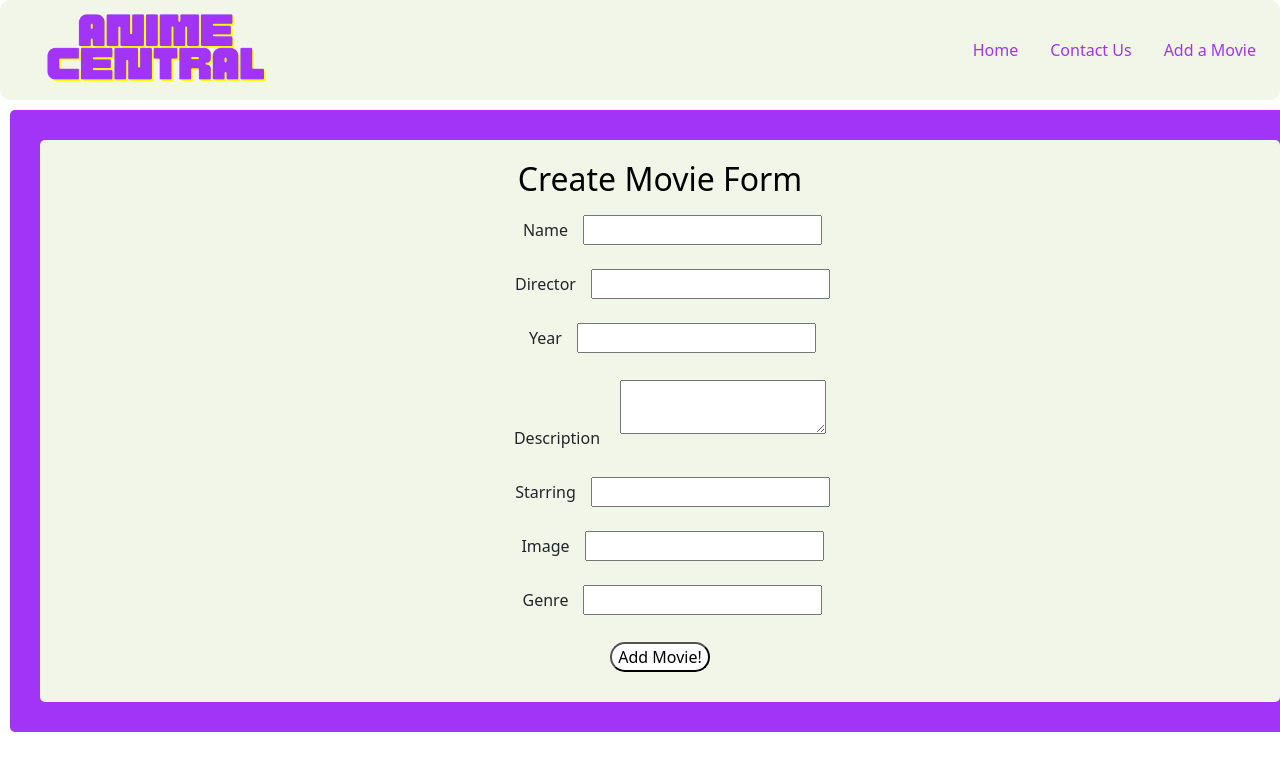
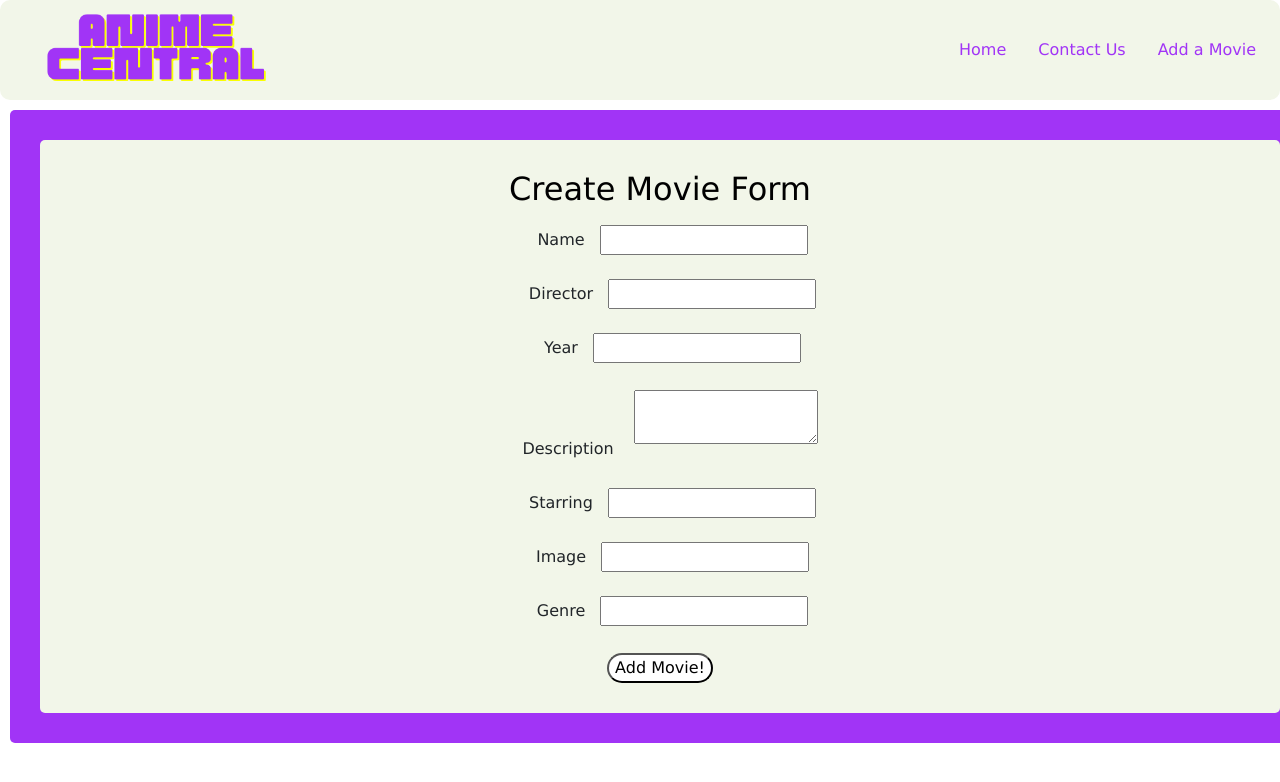
Before and after one commit to sdnw/anime-movie-app, a React (Create React App) app: page /createmovieform in a window 1280 px wide. Shown: the top 782 px of the page. Built offline with nearby package versions, Linux system fonts and the light colour scheme; data requests are answered from the project's data file.

Commit message:
font adjustments

```diff
--- a/src/index.css
+++ b/src/index.css
@@ -7,7 +7,6 @@
     margin: auto;
     padding: 2rem;
   }
-
   .searchTerm {
     text-align: center;
     width: 50%;
@@ -17,13 +16,16 @@
     border-radius: 3px;
     outline: none;
     font-size: 1rem;
+    font-family:'Lucida Sans', 'Lucida Sans Regular', 'Lucida Grande', 'Lucida Sans Unicode', Geneva, Verdana, sans-serif
   }
+
 
   .navbar {
     background:#fff;
     padding: 20;
     height: 100px;
-    margin: auto
+    margin: auto;
+    font-family: 'Lucida Sans', 'Lucida Grande', 'Lucida Sans'
   }
   .nav-link,
   .navbar-brand {
@@ -56,7 +58,6 @@
     color:#A134F6
   }
 
-
   .navbar-dark .nav-item .nav-link {
     color: #fff;
   }
@@ -71,12 +72,10 @@
     background-color: #f2f6e9;
     border-radius: 10px
   }
-
   .fa-li {
     position: relative;
     left: 0;
   }
-
   button.btn.btn-outline-primary {
     color: #A134F6;
     border-color: #A134F6
@@ -84,6 +83,8 @@
   button.navbar-toggler.navbar-dark.collapsed {
     color:#A134F6;
   }
+
+/*Card Styling*/
   .card {
     width: 20rem;
     padding: 15px;
@@ -99,7 +100,8 @@
     float: center;
   }
   .card-title {
-    color: #fff
+    color: #fff;
+    font-family:'Lucida Sans', 'Lucida Sans Regular', 'Lucida Grande', 'Lucida Sans Unicode', Geneva, Verdana, sans-serif
   }
   .card-subtitle {
     color: #fff;
@@ -107,6 +109,7 @@
     font: bold 11px;
     margin: 3px;
     padding-bottom: 3px;
+    font-family:'Lucida Sans', 'Lucida Sans Regular', 'Lucida Grande', 'Lucida Sans Unicode', Geneva, Verdana, sans-serif
   }
   .card-body {
     background-color: #A134F6;
@@ -120,15 +123,21 @@
     border-radius: 3px;
   }
   .card-text {
-    font: bold
+    font: bold;
+    font-family:Arial, Helvetica, sans-serif;
+    text-align: center;
+    margin: 10px
   }
+
+
 div.ContactUs {
   text-align: center;
   padding: 10px;
   margin: 20px;
   background-color: #A134F6;
   border-radius: 10px;
-  color:#fff
+  color:#fff;
+  font-family:'Lucida Sans', 'Lucida Sans Regular', 'Lucida Grande', 'Lucida Sans Unicode', Geneva, Verdana, sans-serif
 }
 div.ContactUs a {
   color:#fff;
@@ -139,7 +148,8 @@
   border-color: #000;
   border-radius: 20px;
   color: #000;
-  margin: 10px
+  margin: 10px;
+  font-family:'Lucida Sans', 'Lucida Sans Regular', 'Lucida Grande', 'Lucida Sans Unicode', Geneva, Verdana, sans-serif
 }
 button.btn-primary:hover {
   background-color: #FAFF00;
@@ -171,6 +181,8 @@
 }
 div.group h2 {
   color:#000;
+  font-family: 'Lucida Sans', 'Lucida Sans Regular', 'Lucida Grande', 'Lucida Sans Unicode', Geneva, Verdana, sans-serif;
+  margin: 10px
 }
 form.form-group {
   width: 100%;
@@ -184,7 +196,8 @@
 div.form {
   margin: 10px;
   width: 100%;
-  text-align:center
+  text-align:center;
+  font-family:'Lucida Sans', 'Lucida Sans Regular', 'Lucida Grande', 'Lucida Sans Unicode', Geneva, Verdana, sans-serif
 }
 div.form input {
   margin: 5px;
```
